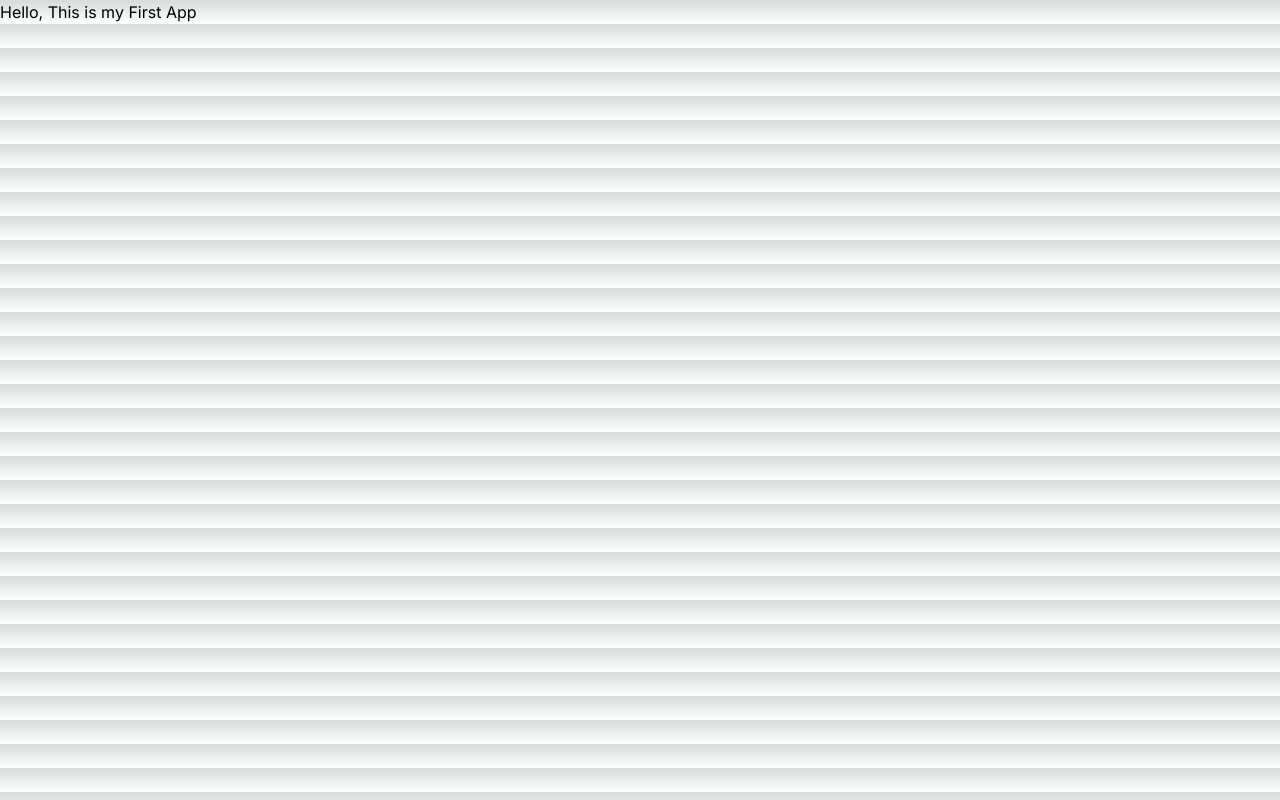
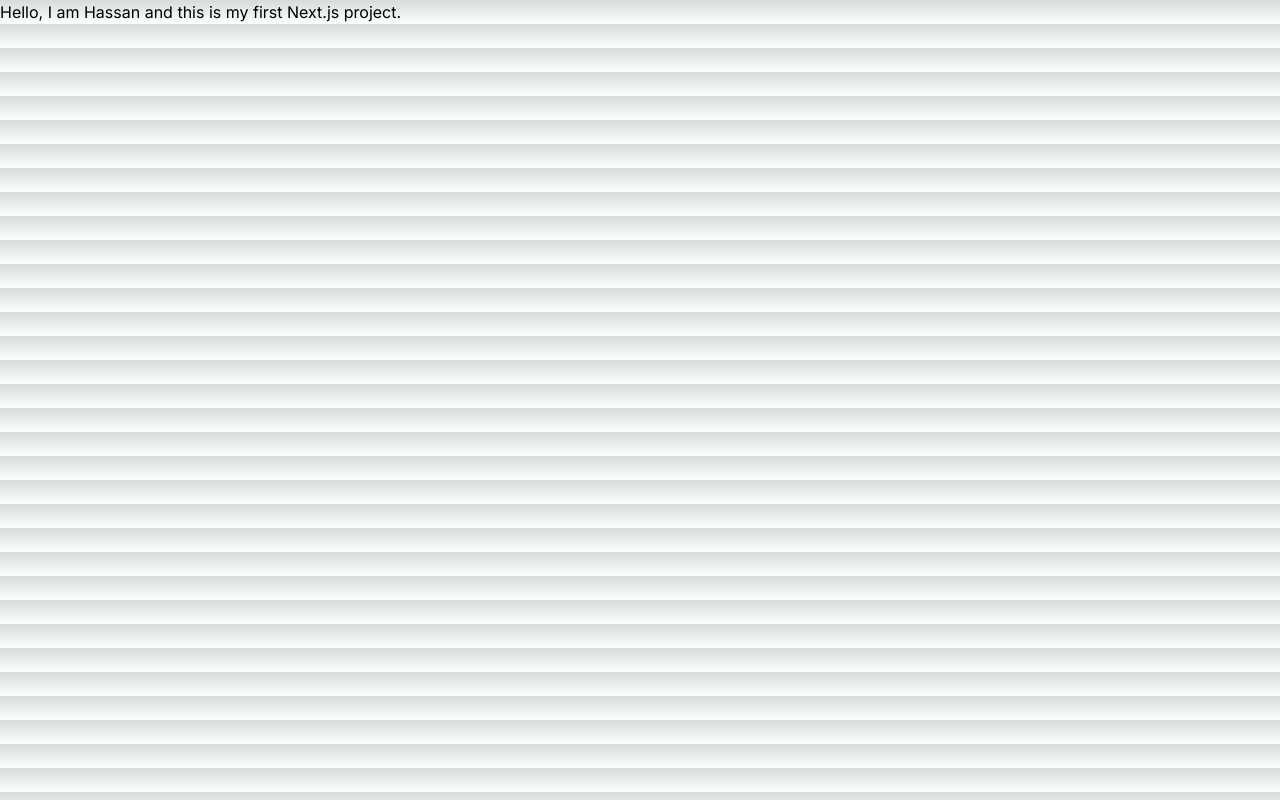
Before and after one commit to Hassan-Faisal/hassan-q2-app, a Next.js app: page / in a window 1280 px wide. Built offline with nearby package versions, Linux system fonts and the light colour scheme.

Commit message:
change update

```diff
--- a/src/app/page.tsx
+++ b/src/app/page.tsx
@@ -1,4 +1,4 @@
-export default function HomePage()
+export default function MyHomePage()
 {
-  return (<div>Hello, This is my First App</div>);
+  return (<div> Hello, I am Hassan and this is my first Next.js project.</div>);
 }
```
